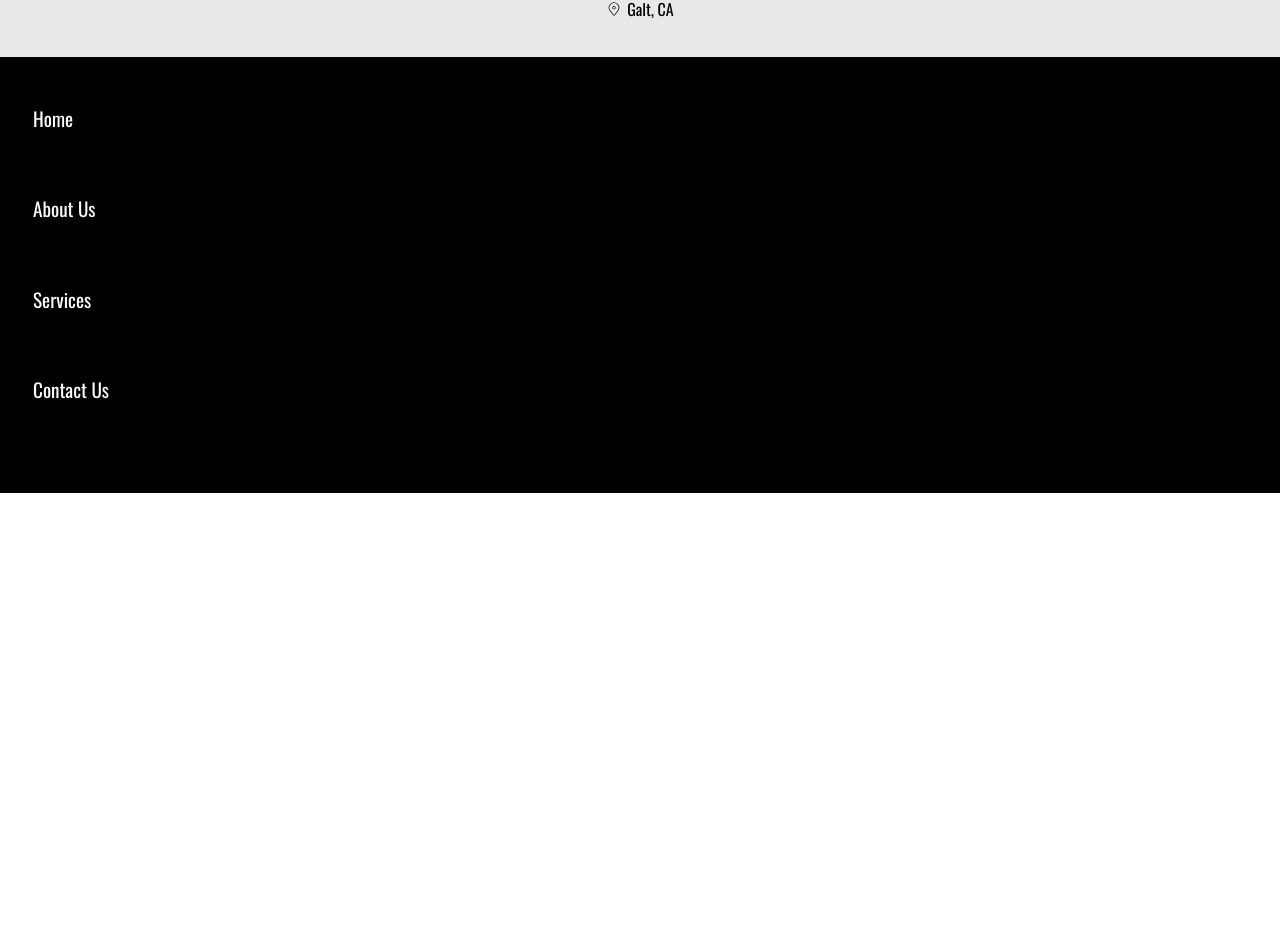
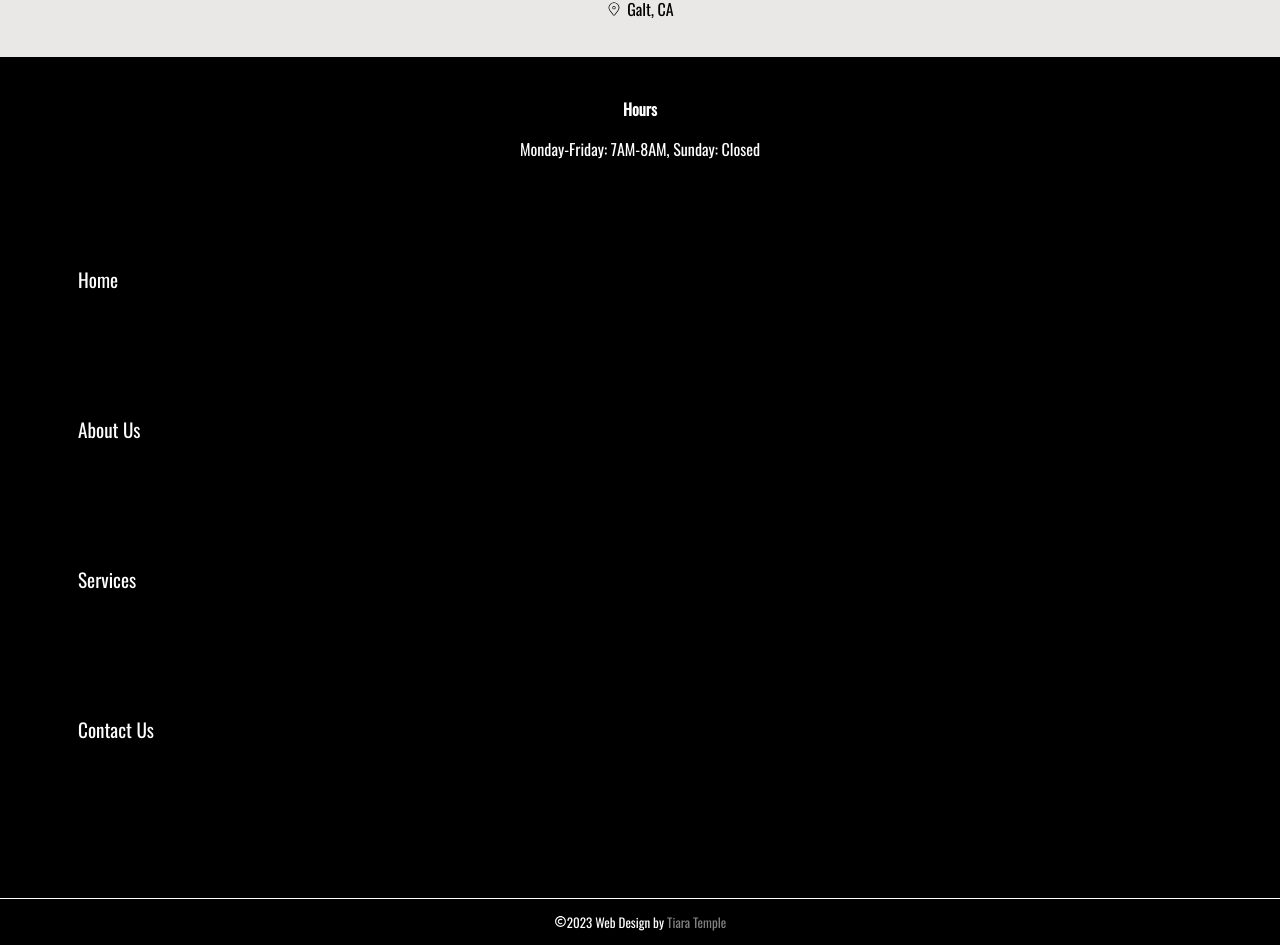
Before and after one commit to tiaratemple/everlyhi, a React (Create React App) app: page / in a window 1280 px wide. Shown: the part 5377-6322 px from the top of the page. Before the commit the page ends 5870 px from the top, so only its background shows below. Built offline with nearby package versions, Linux system fonts and the light colour scheme.

Commit message:
footer complete, scroll to top function added

```diff
--- a/src/components/footer/Footer.css
+++ b/src/components/footer/Footer.css
@@ -70,6 +70,22 @@
   align-items: center;
 }
 
+.footer-hours-container {
+  width: 100%;
+  background-color: black;
+  color: white;
+  display: flex;
+  flex-direction: column;
+  justify-content: center;
+  align-items: center;
+  font-family: "Oswald";
+  padding-bottom: 50px;
+}
+
+.hours-title {
+  margin: 40px 0 0 0;
+}
+
 .footer-links-container {
   background-color: black;
   width: 100%;
@@ -78,13 +94,12 @@
 
 .footer-links-container ul {
   list-style: none;
-  margin: 40px 20px 20px 20px;
-  padding: 5px;
+  padding: 20px 0 15px 70px;
 }
 
 .footer-links-container li {
   padding: 0 0.5rem;
-  margin-bottom: 5%;
+  margin-bottom: 10%;
 }
 
 .footer-links-container a {
@@ -98,3 +113,38 @@
 .footer-links-container a:active {
   color: rgb(80, 147, 106);
 }
+
+.footer-line {
+  width: 100%;
+  background-color: white;
+  height: 1px;
+}
+
+.footer-copyright-container {
+  width: 100%;
+  background-color: black;
+  color: white;
+  font-family: "Oswald";
+  display: flex;
+  flex-direction: row;
+  justify-content: center;
+  align-items: center;
+  font-size: small;
+}
+
+.spacer-footer {
+  margin-right: 3px;
+}
+
+.portfolio {
+  text-decoration: none;
+  color:gray;
+}
+
+.portfolio:hover {
+  color:rgb(80, 147, 106);
+}
+
+.portfolio:visited {
+  color:gray;
+}
--- a/src/components/footer/Footer.jsx
+++ b/src/components/footer/Footer.jsx
@@ -1,4 +1,4 @@
-import React from "react";
+import React, { useState } from "react";
 import everlylogo from "../../assets/everlylogo.PNG";
 import "./Footer.css";
 import internachigold from "../../assets/internachigold.jpeg";
@@ -8,8 +8,16 @@ import moveincert from "../../assets/moveincert.jpg";
 import { Link } from "react-router-dom";
 import { FiPhoneCall } from "react-icons/fi";
 import { CiLocationOn } from "react-icons/ci";
+import { BiCopyright } from "react-icons/bi";
 
 const Footer = () => {
+  const [clicked, setClicked] = useState(false);
+
+  const handleClick = () => {
+    setClicked(true);
+    window.scrollTo({ top: 0, behavior: "smooth" });
+  };
+
   return (
     <div className="footer-container">
       <h2 className="cert-title">CERTIFICATIONS</h2>
@@ -48,22 +56,43 @@ const Footer = () => {
           <p className="footer-location-details">Galt, CA</p>
         </div>
       </span>
+      <div className="footer-hours-container">
+        <h4 className="hours-title">Hours</h4>
+        <p className="hours-details">Monday-Friday: 7AM-8AM, Sunday: Closed</p>
+      </div>
       <section className="footer-links-container">
         <ul>
           <li>
-            <Link to="/">Home</Link>
+            <Link to="/" onClick={handleClick}>
+              Home
+            </Link>
           </li>
           <li>
-            <Link to="/about">About Us</Link>
+            <Link to="/about" onClick={handleClick}>
+              About Us
+            </Link>
           </li>
           <li>
-            <Link to="/services">Services</Link>
+            <Link to="/services" onClick={handleClick}>
+              Services
+            </Link>
           </li>
           <li>
-            <Link to="/contact">Contact Us</Link>
+            <Link to="/contact" onClick={handleClick}>
+              Contact Us
+            </Link>
           </li>
         </ul>
       </section>
+      <div className="footer-line"></div>
+      <div className="footer-copyright-container">
+        <BiCopyright className="copy-icon" />
+        <p className="footer-copyright">2023 Web Design by</p>
+        <div className="spacer-footer" />
+        <a href="http://tmtemple.com" className="portfolio">
+          Tiara Temple
+        </a>
+      </div>
     </div>
   );
 };
--- a/src/components/sideDrawer/SideDrawer.jsx
+++ b/src/components/sideDrawer/SideDrawer.jsx
@@ -7,6 +7,7 @@ const SideDrawer = ({ show }) => {
   if (show) {
     drawerClasses = "side_drawer open";
   }
+
   return (
     <nav className={drawerClasses}>
       <ul>
```
